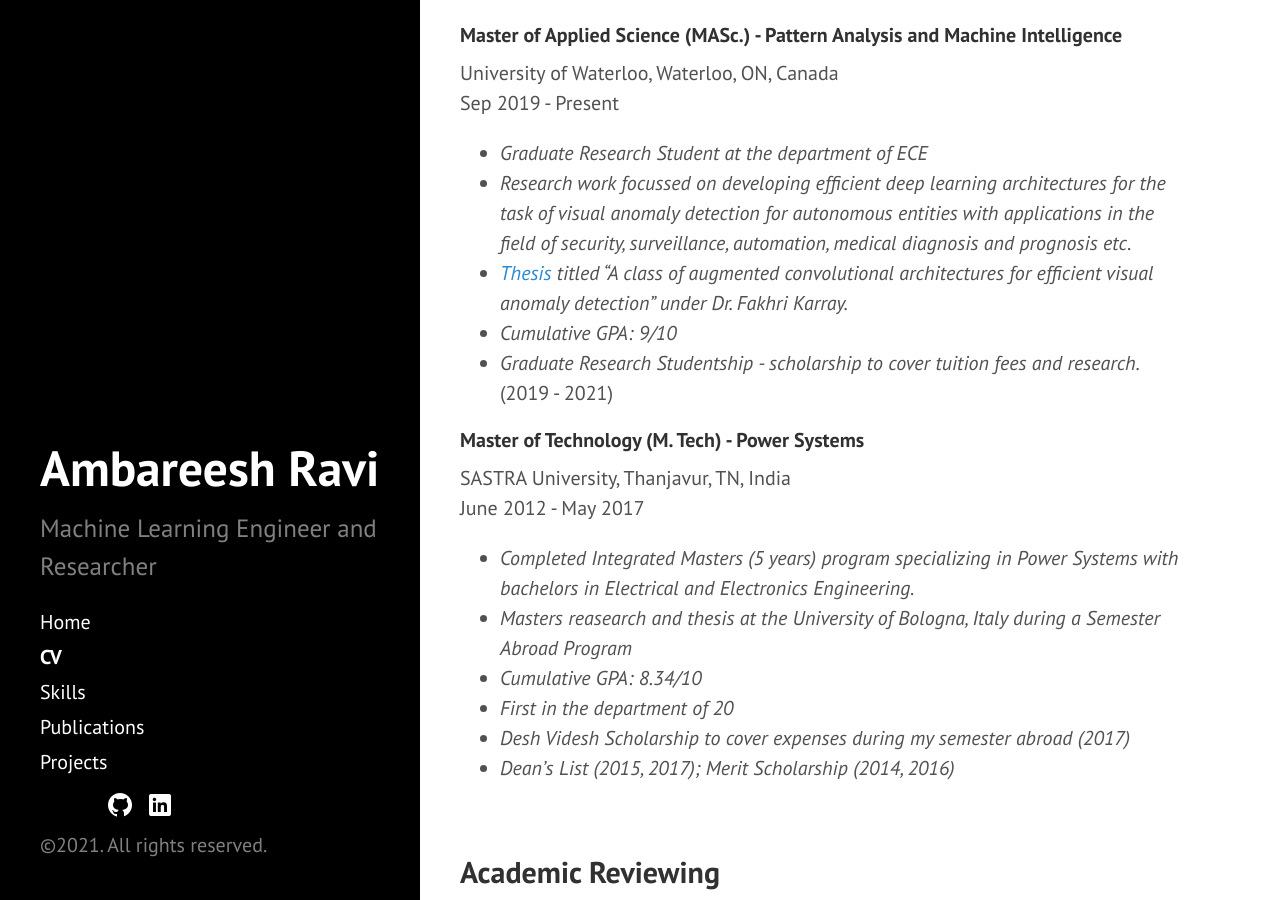
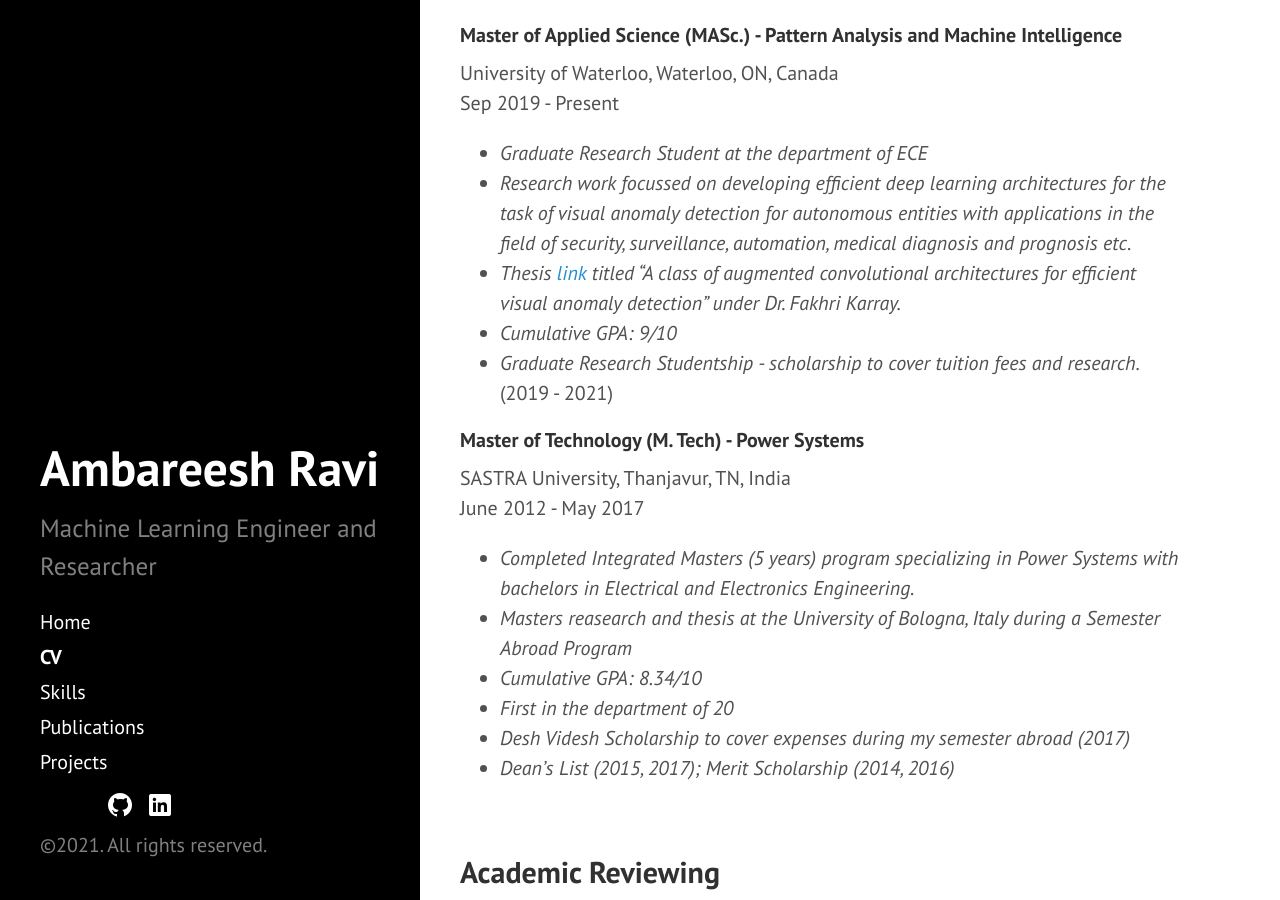
Before and after one commit to ambareeshravi/ambareeshravi.github.io, a Jekyll site: the page built from CV.md, in a window 1280 px wide and 900 px high, scrolled down 2271 px. Built offline with Jekyll 4.4.1, drawn with Linux system fonts in a browser that asks for light colours.

Commit message:
Update CV.md

```diff
--- a/CV.md
+++ b/CV.md
@@ -69,7 +69,7 @@
 
 * _Graduate Research Student at the department of ECE_
 * _Research work focussed on developing efficient deep learning architectures for the task of visual anomaly detection for autonomous entities with applications in the field of security, surveillance, automation, medical diagnosis and prognosis etc_.
-* _[Thesis](https://uwspace.uwaterloo.ca/handle/10012/17163) titled “A class of augmented convolutional architectures for efficient visual anomaly detection” under Dr. Fakhri Karray._
+* _Thesis [link](https://uwspace.uwaterloo.ca/handle/10012/17163) titled “A class of augmented convolutional architectures for efficient visual anomaly detection” under Dr. Fakhri Karray._
 * _Cumulative GPA: 9/10_
 * _Graduate Research Studentship - scholarship to cover tuition fees and research._ (2019 - 2021)
 
```
